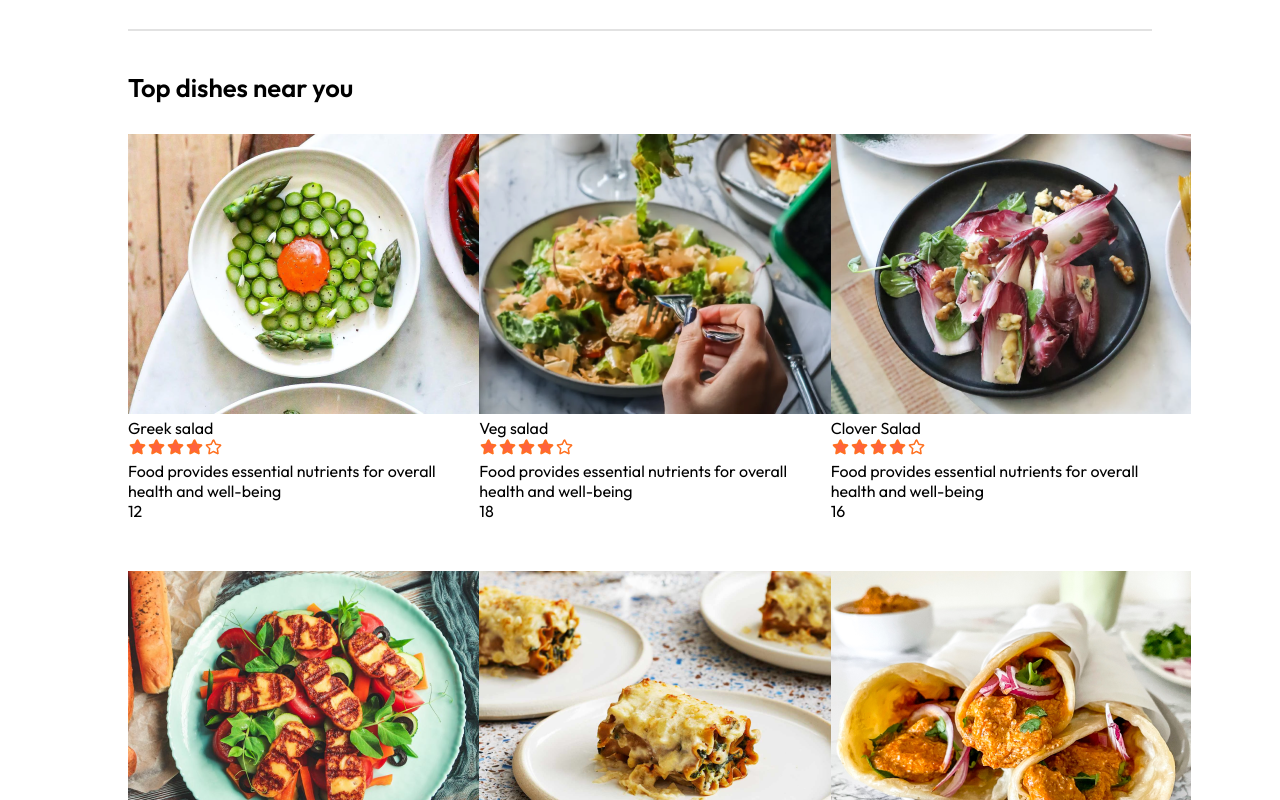
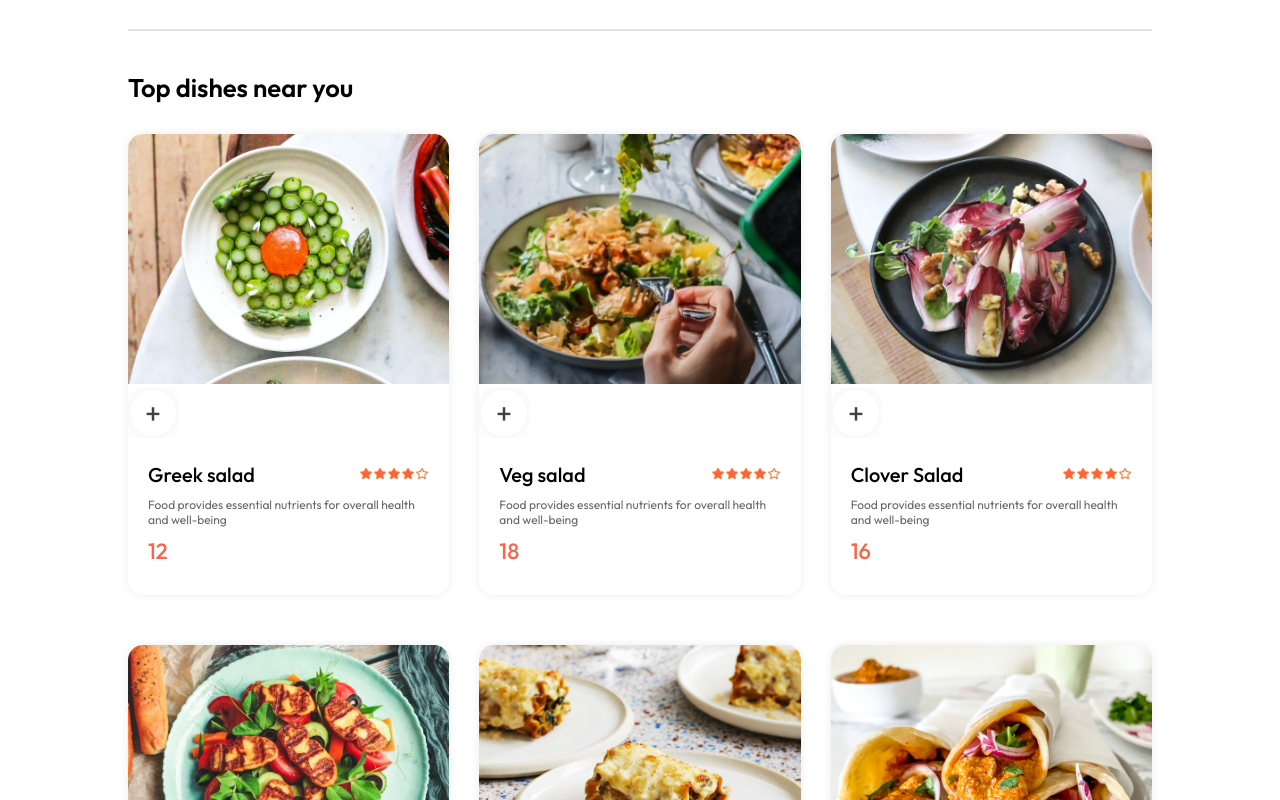
Before and after one commit to glen654/food-delivery, a React (Vite) app in the folder food-delivery-front-end/: page / in a window 1280 px wide. Shown: the part 940-1740 px from the top of the page. Built offline with nearby package versions, Linux system fonts and the light colour scheme.

Commit message:
implemented food item image container

```diff
--- a/food-delivery-front-end/src/components/foodItem/FoodItem.jsx
+++ b/food-delivery-front-end/src/components/foodItem/FoodItem.jsx
@@ -1,19 +1,29 @@
-import React from 'react'
+import React, { useState } from 'react'
 import './foodItem.css'
 import { assets } from '../../assets/img/assets'
 
 const FoodItem = ({id,name,price,description,image}) => {
+
+    const [itemCount,setItemCount] = useState(0)
   return (
     <div className='food-item'>
         <div className="food-item-img-container">
             <img className='food-item-image' src={image} alt="" />
+            {!itemCount
+                ?<img className='add' onClick={()=>setItemCount(prev=>prev+1)} src={assets.add_icon_white} alt=''/>
+                :<div className='food-item-counter'>
+                    <img onClick={()=>setItemCount(prev=>prev-1)} src={assets.remove_icon_red} alt="" />
+                    <p>{itemCount}</p>
+                    <img onClick={()=>setItemCount(prev=>prev+1)} src={assets.add_icon_green} alt="" />
+                </div>
+            }
         </div>
         <div className="food-item-info">
             <div className="food-item-name-rating">
                 <p>{name}</p>
                 <img src={assets.rating_starts} alt="" />
             </div>
-            <p className="food-item-description">{description}</p>
+            <p className="food-item-desc">{description}</p>
             <p className="food-item-price">{price}</p>
         </div>
     </div>
--- a/food-delivery-front-end/src/components/foodItem/foodItem.css
+++ b/food-delivery-front-end/src/components/foodItem/foodItem.css
@@ -0,0 +1,45 @@
+.food-item{
+    width: 100%;
+    margin: auto;
+    border-radius: 15px;
+    box-shadow: 0px 0px 10px #00000015;
+    transition: 0.3s;
+    animation: fadeIn 1s;
+}
+
+.food-item-image{
+    width: 100%;
+    border-radius: 15px 15px 0px 0px;
+}
+
+.food-item-info{
+    padding: 20px;
+}
+
+.food-item-name-rating{
+    display: flex;
+    justify-content: space-between;
+    align-items: center;
+    margin-bottom: 10px;
+}
+
+.food-item-name-rating p{
+    font-size: 20px;
+    font-weight: 500;
+}
+
+.food-item-name-rating img{
+    width: 70px;
+}
+
+.food-item-desc{
+    color: #676767;
+    font-size: 12px;
+}
+
+.food-item-price{
+    color: tomato;
+    font-size: 22px;
+    font-weight: 500;
+    margin: 10px 0px;
+}
```
